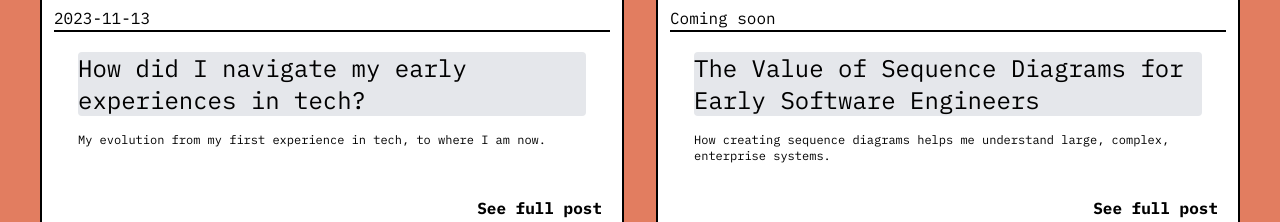
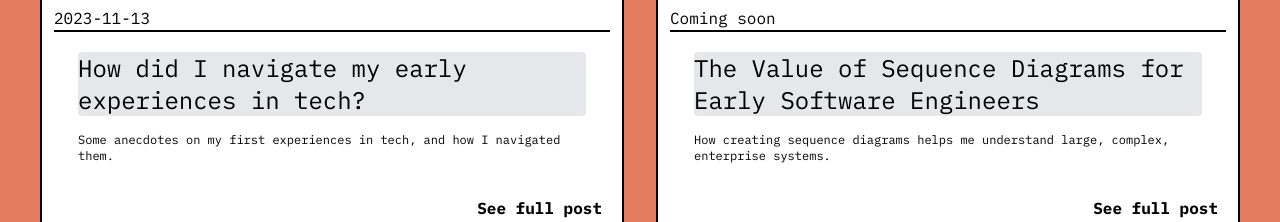
Before and after one commit to dobsonddev/dobsonddev-portfolio, a Next.js app: page / in a window 1280 px wide. Shown: the part 3522-3744 px from the top of the page. Built offline with nearby package versions, Linux system fonts and the light colour scheme.

Commit message:
blog update

```diff
--- a/src/components/Blog/blogData.ts
+++ b/src/components/Blog/blogData.ts
@@ -11,15 +11,44 @@ export interface BlogPost {
 const blogData: BlogPost[] = [
     {
         title: "How did I navigate my early experiences in tech?",
-        Introduction: "My evolution from my first experience in tech, to where I am now.",
+        Introduction: "Some anecdotes on my first experiences in tech, and how I navigated them.",
         mainContent: `
-    <p class="text-base mb-4">Going into my first internship, I had a million questions, and admittedly, a lot of intimidation. What would my day-to-day look like? How am I going to learn this entire stack, from scratch, while making impactful contributions?</p>
-    <p class="text-base mb-4">How much different will working in tech be, compared to my expectations?...As I began to work, I realized that I had a lot to learn, but I also realized that I had a lot to offer. What was once intimidation quickly evolved into excitement and drive.</p>
-    <p class="text-base mb-4">I'll never forget my first PR. Although it was a minor change, it was a minor 'on-hover' change to a several-thousand-user feature. I saw it in nightly, a week before the production release, which gave me a swift dose of both excitement and nerves. Finally upon prod release, I received an automated message that it was successfully deployed. I was absolutely elated. These negative emotions still exist at times, but have largely been replaced by growing confidence, excitement to collaborate with and learn from great minds and foremost, the drive to create optimized, seamless solutions.</p>
-    <p class="text-base mb-4">Over my diverse experiences thus far, I've been able to self-start different opportunities for myself within these experiences, and contribute to organizations in ways that neither of us expected. Whether its creating a comprehensive, all-in-one knowledge-base that the team can refernce for both on-boarding and deeper knowledge, or leading hackathon projects to design and implement real, effective enhancements for an organization.</p>
-    <p class="text-base mb-4">It is quite a trip to put myself in my mental shoes from 2 years ago, compared to now. I'm forever grateful to have been able to learn so, so much in such a short period of time, from incredible mentors and peers.</p>
-    <p class="text-base mb-4">I'm excited to continue to learn and grow, and see where my journey takes me as I seek to invest myself in new, more challenging and impactful experiences.</p>
-`,
+<p class="text-gray-700 mb-4">
+        It's nice to take a moment to reflect on how far you've come, and appreciate what has moved you closer to your goals. Imposter syndrome is a real beast, so I think a bit of reflection on your progress can go a long way.
+    </p>
+
+<p class="text-gray-700 mb-4">
+        Going into my first real technical role as a Data Engineering Intern, back in mid 2022, I had a million questions, and admittedly, a lot of intimidation.
+        What would my day-to-day look like? How was I going to learn this entire stack, from scratch,
+        while making impactful contributions? What is this 'memoization' thing I've read about? Did they just spell memorization wrong?
+    </p>
+    <p class="text-gray-700 mb-4">
+        As I began to work, I realized that although I had a lot to learn, I had a lot to offer too. I began breaking this massive enterprise system into smaller, more approachable pieces, relevant to my domain. The first 2 months flew by, but I got to look back and be amazed at how my mental landscape had evolved. I really enjoyed the semi-structured nature of it all. I was able to learn from my peers, and also learn on my own, in ways that were most effective for me. Essentially "learning how to learn" in a professional tech environment.
+        What was once intimidation and daunt had evolved into discovery and drive. I'd made myself knowledgeable on a few pieces of the stack that no one else was especially knowledgeable about, providing some unique insights here and there to devs and stakeholders much, much smarter and more experienced than me.
+    </p>
+    <p class="text-gray-700 mb-4">
+        I'll never forget my first PR. Just a minor change toan 'on-hover' feature. But it was a feature
+        used by several thousand users. I saw it in nightly, a week before the production release, which
+        gave me a swift dose of both excitement and nerves. After that long week, the automated production release email had my bugfix in the patch notes. An audible exhale and a little smile, it was a good moment. I've made a sort of internal decision that none of us know everything. We're all constantly learning on-the-go. It's teh ability to do that while still outputing value that makes a great engineer (unless you are a genius, then I think the bar may be a bit higher).
+          These negative
+        emotions absolutely still exist at times but have largely been replaced by excitement
+        to collaborate with and learn from great minds while delivering seamless,
+        impactful solutions.
+    </p>
+    <p class="text-gray-700 mb-4">
+        Over my diverse experiences thus far, I've been able to self-start different opportunities within
+        these experiences and contribute to organizations in ways that neither of us expected. From creating an all-in-one knowledge base that both the veterans and new-hires reference for
+        onboarding or deeper knowledge, to leading hackathon projects which designed and implemented real,
+        effective enhancements to an organization. I've realized value opportunities exist everywhere, and seizing them is a way to make real, unique impacts.
+    </p>
+    <p class="text-gray-700 mb-4">
+        It is quite a trip to put myself in my mental shoes from 2 years ago, compared to now. I'm forever
+        grateful to have been able to learn so much in such a short period of time, from incredible mentors
+        and peers.
+    </p>
+    <p class="text-gray-700">
+        I'm excited to continue to grow and learn as I seek to invest myself in new, more challenging and impactful experiences.
+    </p>`,
         imageUrl: "https://yourimageurl.com/react-hooks.jpg",
         publicationDate: "2023-11-13"
     },
```
